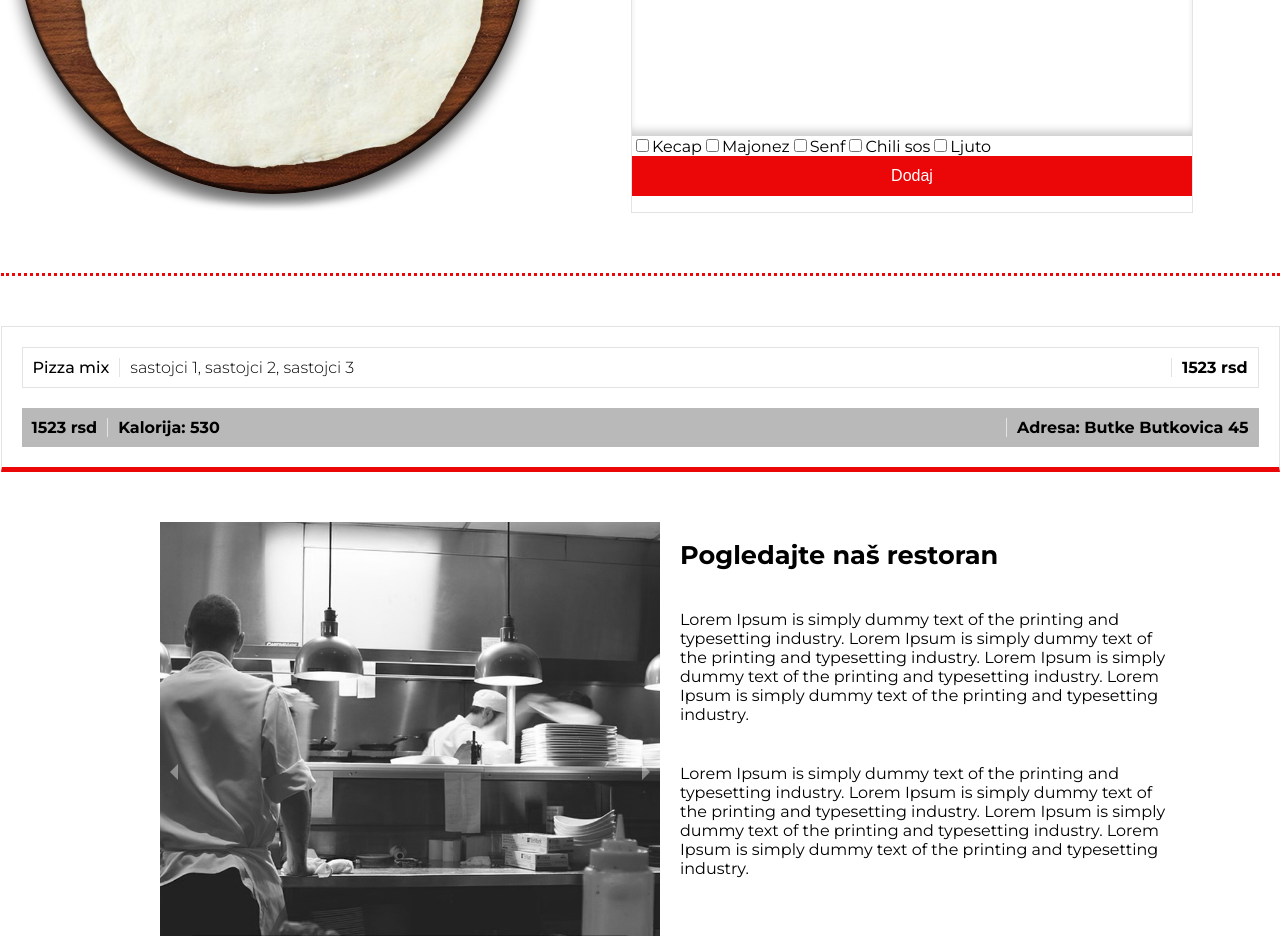
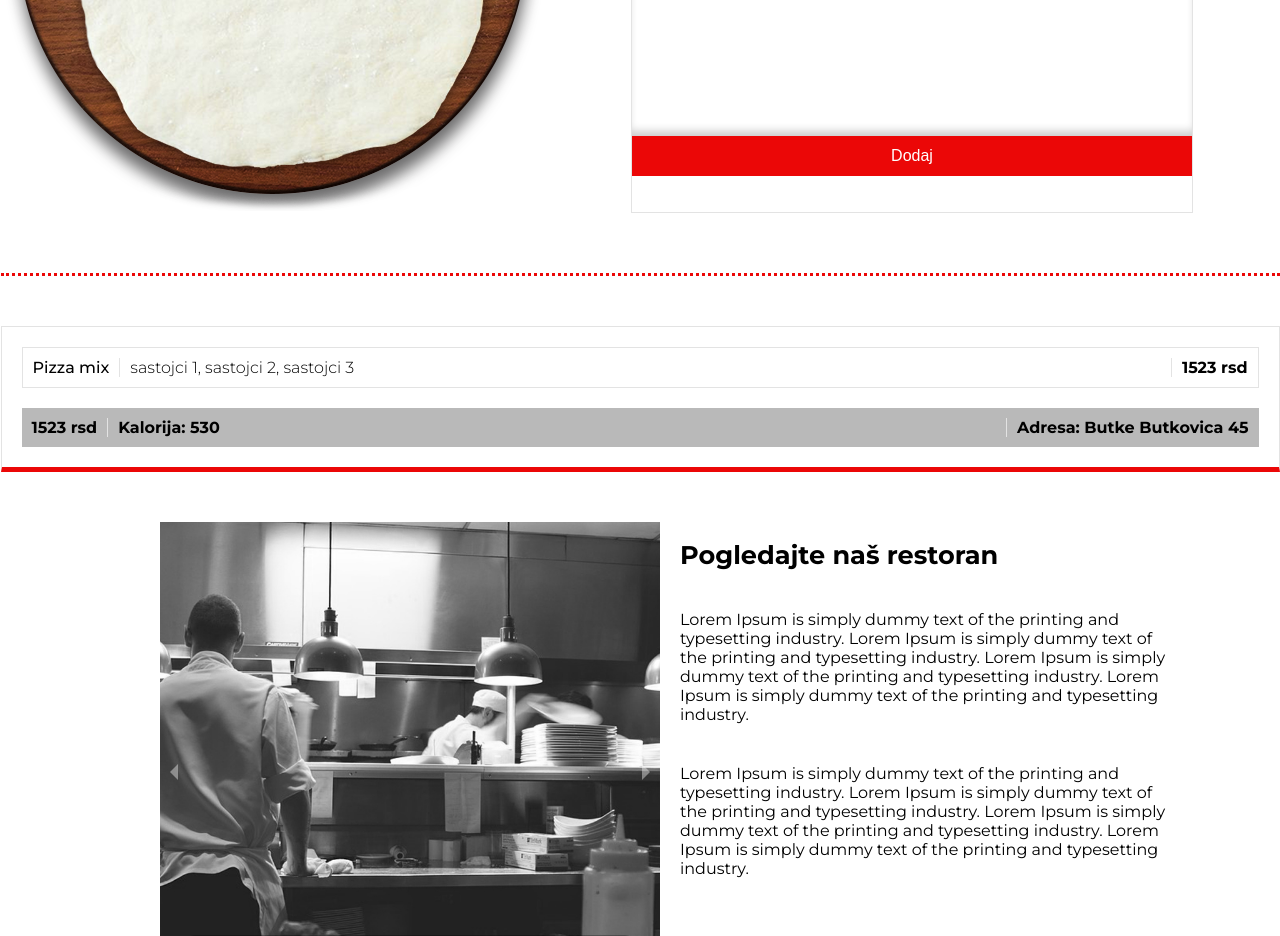
Before and after one commit to Faneste/Food-Order-App, a React (Create React App) app in the folder App/food-order-app/: page / in a window 1280 px wide. Shown: the part 880-1816 px from the top of the page. Built offline with nearby package versions, Linux system fonts and the light colour scheme.

Commit message:
sredjen checkbox

```diff
--- a/App/food-order-app/src/App.css
+++ b/App/food-order-app/src/App.css
@@ -298,6 +298,10 @@ img {
 }
 
 /* checkbox for additional ingredients */
+#checkboxId {
+  display: none;
+}
+
 .checkbox {
 
 }
--- a/App/food-order-app/src/components/foodBuilder/FoodBuilder.js
+++ b/App/food-order-app/src/components/foodBuilder/FoodBuilder.js
@@ -37,13 +37,13 @@ class FoodBuilder extends React.Component {
         {name: "salate2", description: "Lorem Ipsum is simply", price: 200, imgSrc: pelat,  calories: 100, boolean: false},
         {name: "salate3", description: "Lorem Ipsum is simply", price: 200, imgSrc: pelat,  calories: 100, boolean: false}
       ],
-      checkBoxIngredients: {
-        kecap: false,
-        majonez: false,
-        senf: false,
-        ciliSos: false,
-        ljuto: false
-      },
+      // extra ingredients for checkboxes
+      kecap: false,
+      majonez: false,
+      senf: false,
+      ciliSos: false,
+      ljuto: false,
+      // temporary states for orders
       addedFoodTemporary: [],
       addedFoodFinal: []
     };
@@ -151,9 +151,13 @@ class FoodBuilder extends React.Component {
     // map of the ingredient array that toggles selected ingredient boolean false to true
     stateSendvici.map((object, i) => {
       if (stateSendvici[i].name === e.target.getAttribute('data-name')) {
-        stateSendvici[i].boolean = !stateSendvici[i].boolean
+        stateSendvici[i].boolean = true
         this.setState({}); // this updates state
       }
+      if (stateSendvici[i].name !== e.target.getAttribute('data-name')) {
+        stateSendvici[i].boolean = false
+      }
+
       return stateSendvici;
     })
     /////////////////////// PITE INGREDIENTS FUNC
@@ -178,29 +182,35 @@ class FoodBuilder extends React.Component {
       }
       return stateSalate;
     })
+
   }
 
-  checkBoxChange(e) {
-    console.log(e.target.value);
+  // checkbox ingredient func
+  checkBoxChange = event => {
+    // puts the checkbox value into let so that it references the state with the same name
+    let checkboxValue = event.target.value;
+    // changes the state coresponding with the value, .ie if value is kecap then state.kecap changes
+    this.setState({ [checkboxValue]: event.target.checked})
   }
 
-
-
-
   addIngredientFinalOrder() {
-    console.log(this.checkboxRef.checked);
-
-
-
+    // creates seperate array of the ingredient properties
+    let name = [], description = [], price = [], imgSrc = [], calories = [], extraIngredients = [];
+    // main array that will hold all the ingred. data
+    let allData = [];
     // puts state in const
     const { statePizza } = this.state;
     const { stateSendvici } = this.state;
     const { statePite } = this.state;
     const { stateSalate } = this.state;
-    // creates seperate array of the ingredient properties
-    let name = [], description = [], price = [], imgSrc = [], calories = [];
-    // main array that will hold all the ingred. data
-    let allData = [];
+
+    // pushing selected checkbox ingredients into extraIngredients let
+    if (this.state.kecap === true) { extraIngredients.push("kecap /") };
+    if (this.state.majonez === true) { extraIngredients.push("majonez /") };
+    if (this.state.senf === true) { extraIngredients.push("senf /") };
+    if (this.state.ciliSos === true) { extraIngredients.push("cili sos /") };
+    if (this.state.ljuto === true) { extraIngredients.push("ljuto /") };
+    // console.log(extraIngredients);
 
     // map of the selected ingredient true boolean and pushes it to the above array
     // of the seperate ingredient arrays
@@ -250,7 +260,7 @@ class FoodBuilder extends React.Component {
     });
 
     // pushes all the seperate ingred. array into the main one
-    allData.push(name, description, price, imgSrc, calories);
+    allData.push(name, description, price, imgSrc, calories, extraIngredients);
     this.setState(prevState => ({
          addedFoodTemporary: [...prevState.addedFoodTemporary, allData],
     }))
@@ -260,11 +270,8 @@ class FoodBuilder extends React.Component {
     statePite.map((object, i) => { return statePite[i].boolean = false; })
     stateSalate.map((object, i) => { return stateSalate[i].boolean = false; })
 
-    // console.log(this.state.addedFoodTemporary);
+    console.log(this.state.addedFoodTemporary);
   }
-
-
-
 
   render() {
     return (
@@ -366,12 +373,11 @@ class FoodBuilder extends React.Component {
             <ButtonsCheckbox
               checkBoxChange={this.checkBoxChange}
 
-              checkboxChecked={this.checkboxChecked}
-              kecap={this.state.checkBoxIngredients.kecap}
-              majonez={this.state.checkBoxIngredients.majonez}
-              senf={this.state.checkBoxIngredients.senf}
-              ciliSos={this.state.checkBoxIngredients.ciliSos}
-              ljuto={this.state.checkBoxIngredients.ljuto}
+              kecap={this.state.kecap}
+              majonez={this.state.majonez}
+              senf={this.state.senf}
+              ciliSos={this.state.ciliSos}
+              ljuto={this.state.ljuto}
             />
             {/* add the ingredient or food button */}
             <button className="addButton" onClick={this.addIngredientFinalOrder}>Dodaj</button>
```
